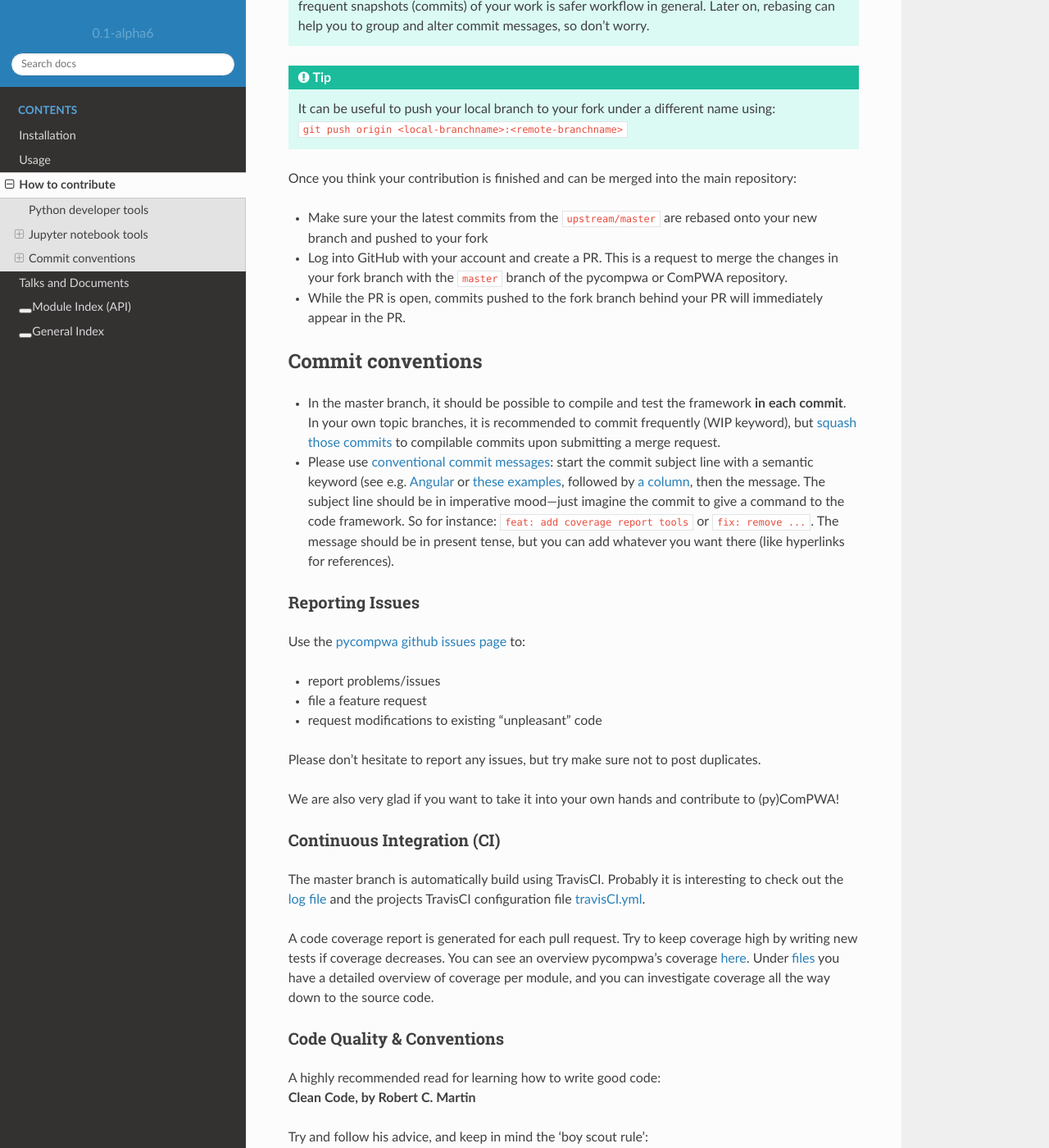
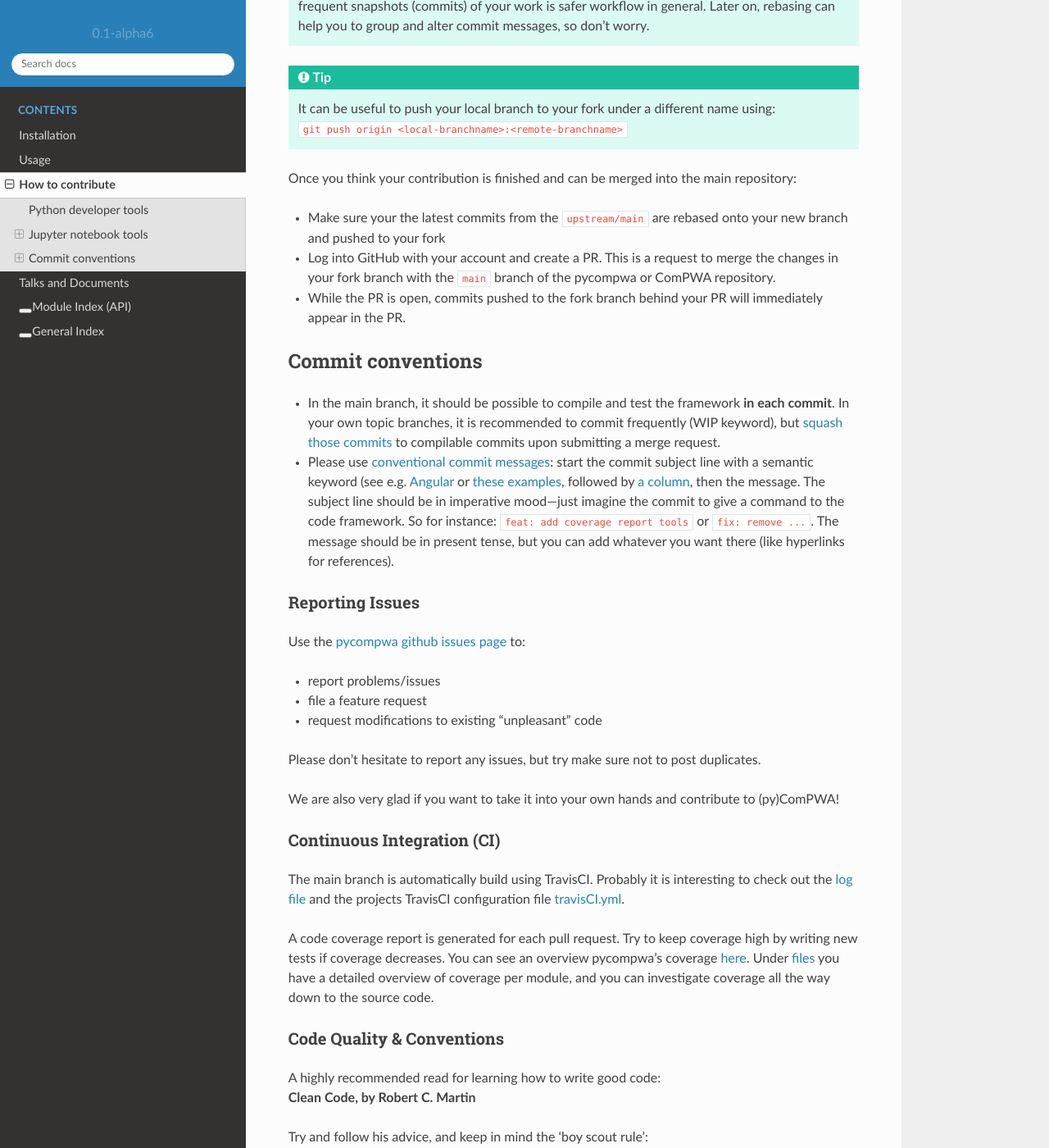
Before and after one commit to ComPWA/pycompwa, a Sphinx documentation site: the page built from doc/source/contribute.rst, in a window 1280 px wide and 1400 px high, scrolled down 2827 px. Shown: the whole window at 82% size. Built offline with Sphinx 7.4.7 and the Read the Docs theme 2.0.0, drawn with Linux system fonts in a browser that asks for light colours; pages that are not in the unit, such as notebooks, are missing from menus; the version number is read from the project's files by our own code; some of the changed text lies outside the part shown.

Commit message:
chore: rename master branch to main

```diff
--- a/README.rst
+++ b/README.rst
@@ -1,6 +1,6 @@
-.. image:: https://travis-ci.com/ComPWA/pycompwa.svg?branch=master
+.. image:: https://travis-ci.com/ComPWA/pycompwa.svg?branch=main
    :target: https://travis-ci.com/ComPWA/pycompwa
-.. image:: https://codecov.io/gh/ComPWA/pycompwa/branch/master/graph/badge.svg
+.. image:: https://codecov.io/gh/ComPWA/pycompwa/branch/main/graph/badge.svg
     :target: https://codecov.io/gh/ComPWA/pycompwa
 .. image:: https://zenodo.org/badge/212384131.svg
    :target: https://zenodo.org/badge/latestdoi/212384131
@@ -63,7 +63,7 @@ Usage
 =====
 
 On how to use ComPWA please refer to the
-`Quickstart Example <https://github.com/ComPWA/pycompwa/blob/master/examples/jupyter/Quickstart.ipynb>`_.
+`Quickstart Example <https://github.com/ComPWA/pycompwa/blob/main/examples/jupyter/Quickstart.ipynb>`_.
 
 Documentation
 =============
--- a/doc/source/conf.py
+++ b/doc/source/conf.py
@@ -232,7 +232,7 @@ html_context = {
     "display_github": True,
     "github_user": "ComPWA",
     "github_repo": "pycompwa",
-    "github_version": "master/doc/source/",
+    "github_version": "main/doc/source/",
 }
 
 # Custom sidebar templates, must be a dictionary that maps document names
--- a/doc/source/contribute.rst
+++ b/doc/source/contribute.rst
@@ -107,7 +107,7 @@ contribute:
   common label for the main repository.
 
   Note that the remote from which you cloned the repository is named ``origin``
-  by default (here: your fork). A local ``master`` branch is automatically
+  by default (here: your fork). A local ``main`` branch is automatically
   checked out from the origin after the clone. You can list all branches with
   ``git branch -a``.
 
@@ -128,9 +128,9 @@ can your contributions be added main repository through a `pull request
 
   - Fetch new changes: |br|
     ``git fetch upstream``
-  - Re-apply your current branch commits to the head of the ``upstream`` master
+  - Re-apply your current branch commits to the head of the ``upstream`` main
     branch: |br|
-    ``git rebase -i upstream/master``
+    ``git rebase -i upstream/main``
   - At this point, conflicts between your changes and those from the main
     ``upstream`` repository may occur. If no conflicts appeared, then you are
     finished and you can continue coding or push your work onto you fork.
@@ -161,10 +161,10 @@ can your contributions be added main repository through a `pull request
 Once you think your contribution is finished and can be merged into the main
 repository:
 
-* Make sure your the latest commits from the ``upstream/master`` are rebased
+* Make sure your the latest commits from the ``upstream/main`` are rebased
   onto your new branch and pushed to your fork
 * Log into GitHub with your account and create a PR. This is a request to merge
-  the changes in your fork branch with the ``master`` branch of the pycompwa or
+  the changes in your fork branch with the ``main`` branch of the pycompwa or
   ComPWA repository.
 * While the PR is open, commits pushed to the fork branch behind your PR will
   immediately appear in the PR.
@@ -172,7 +172,7 @@ repository:
 Commit conventions
 ^^^^^^^^^^^^^^^^^^
 
-* In the master branch, it should be possible to compile and test the framework
+* In the main branch, it should be possible to compile and test the framework
   **in each commit**. In your own topic branches, it is recommended to commit
   frequently (WIP keyword), but `squash those commits
   <https://git-scm.com/book/en/v2/Git-Tools-Rewriting-History>`_
@@ -210,16 +210,16 @@ to (py)ComPWA!
 
 Continuous Integration (CI)
 ---------------------------
-The master branch is automatically build using TravisCI. Probably it is
+The main branch is automatically build using TravisCI. Probably it is
 interesting to check out the `log file
 <https://travis-ci.com/ComPWA/pycompwa>`_ and the projects TravisCI
 configuration file `travisCI.yml
-<https://github.com/ComPWA/pycompwa/blob/master/.travis.yml>`_.
+<https://github.com/ComPWA/pycompwa/blob/main/.travis.yml>`_.
 
 A code coverage report is generated for each pull request. Try to keep coverage
 high by writing new tests if coverage decreases. You can see an overview
 pycompwa's coverage `here <https://codecov.io/gh/ComPWA/pycompwa>`_. Under
-`files <https://codecov.io/gh/ComPWA/pycompwa/tree/master/pycompwa>`_ you have
+`files <https://codecov.io/gh/ComPWA/pycompwa/tree/main/pycompwa>`_ you have
 a detailed overview of coverage per module, and you can investigate coverage
 all the way down to the source code.
 
--- a/doc/source/usage/workflow.rst
+++ b/doc/source/usage/workflow.rst
@@ -18,7 +18,7 @@ Usually, you go through the following four steps to perform your analysis:
 .. note::
 
     Each of these steps can be downloaded as Jupyter notebooks
-    `here <https://github.com/ComPWA/pycompwa/tree/master/examples>`_.
+    `here <https://github.com/ComPWA/pycompwa/tree/main/examples>`_.
     The notebooks have been written in such a way that you can rerun each of
     the steps separately once you have the output files of the previous steps.
     As such, these notebooks can be easily used for your own partial-wave
```
Also changed, not shown: doc/source/install/get-the-source-code.rst (+7 -7 lines), .travis.yml.
